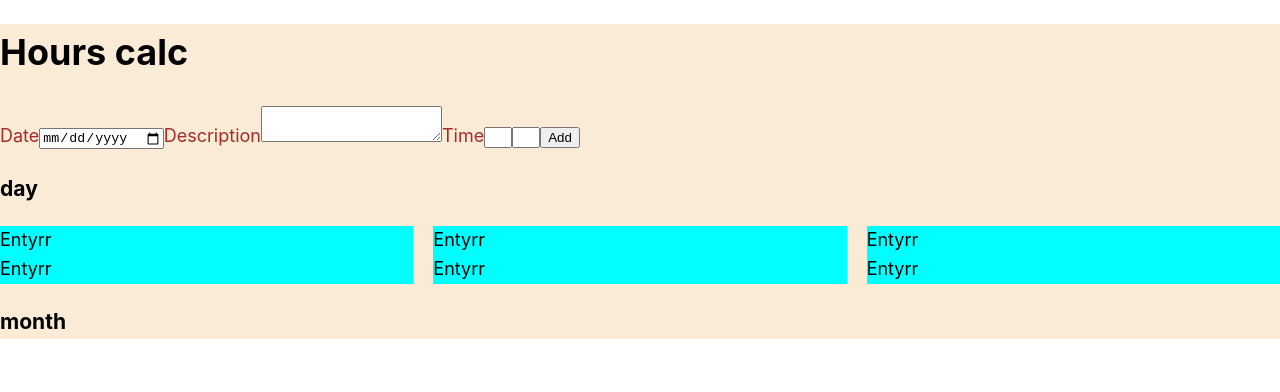
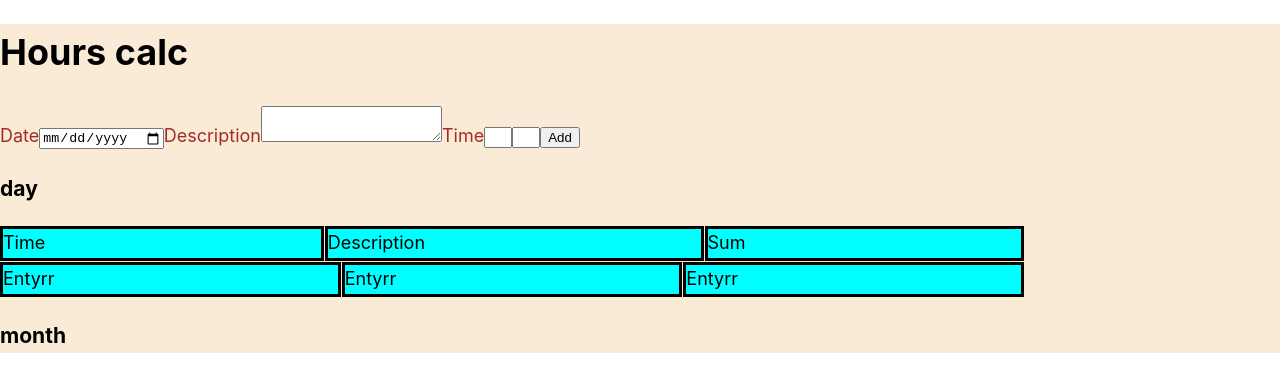
Before and after one commit to marstom/Worktime-Report-generator, a Next.js app in the folder nextjs-blog2/: page /workcalc in a window 1280 px wide. Shown: the top 392 px of the page. Built offline with nearby package versions, Linux system fonts and the light colour scheme.

Commit message:
not nice table...

```diff
--- a/nextjs-blog2/components/CalcMain.js
+++ b/nextjs-blog2/components/CalcMain.js
@@ -27,9 +27,9 @@ const CalcMain = (props) => {
             <h3>day</h3>
             <div className={st.flexTable}>
                 <div className={st.dayContainer}>
-                    <div className={st.item}>Entyrr</div>
-                    <div className={st.item}>Entyrr</div>
-                    <div className={st.item}>Entyrr</div>
+                    <div className={st.item}>Time</div>
+                    <div className={st.item}>Description</div>
+                    <div className={st.item}>Sum</div>
                 </div>
                 <div className={st.dayContainer}>
                     <div className={st.item}>Entyrr</div>
--- a/nextjs-blog2/components/CalcMain.module.scss
+++ b/nextjs-blog2/components/CalcMain.module.scss
@@ -13,18 +13,25 @@
 
 }
 
-.dayContainer{
-    display: flex;
-    gap:25px 20px;
-    flex-flow: row wrap;
-    flex-basis: auto;
+
+.flexTable{
+    display: grid;
+
+    .dayContainer{
+        width: 80%;
+        position: inherit;
+        display: flex;
+        gap:1px;
+        flex-flow: row wrap;
+        flex-basis: auto;
+    }
 
     .item{
         align-self: flex-start;
         background-color: aqua;
-        flex-shrink: 2;
-        flex-grow: 2;
-        order:3;
-
+        flex-grow: 1;
+        border-color: black;
+        border-style: solid;
+        margin-bottom: 1px;
     }
 }
```
